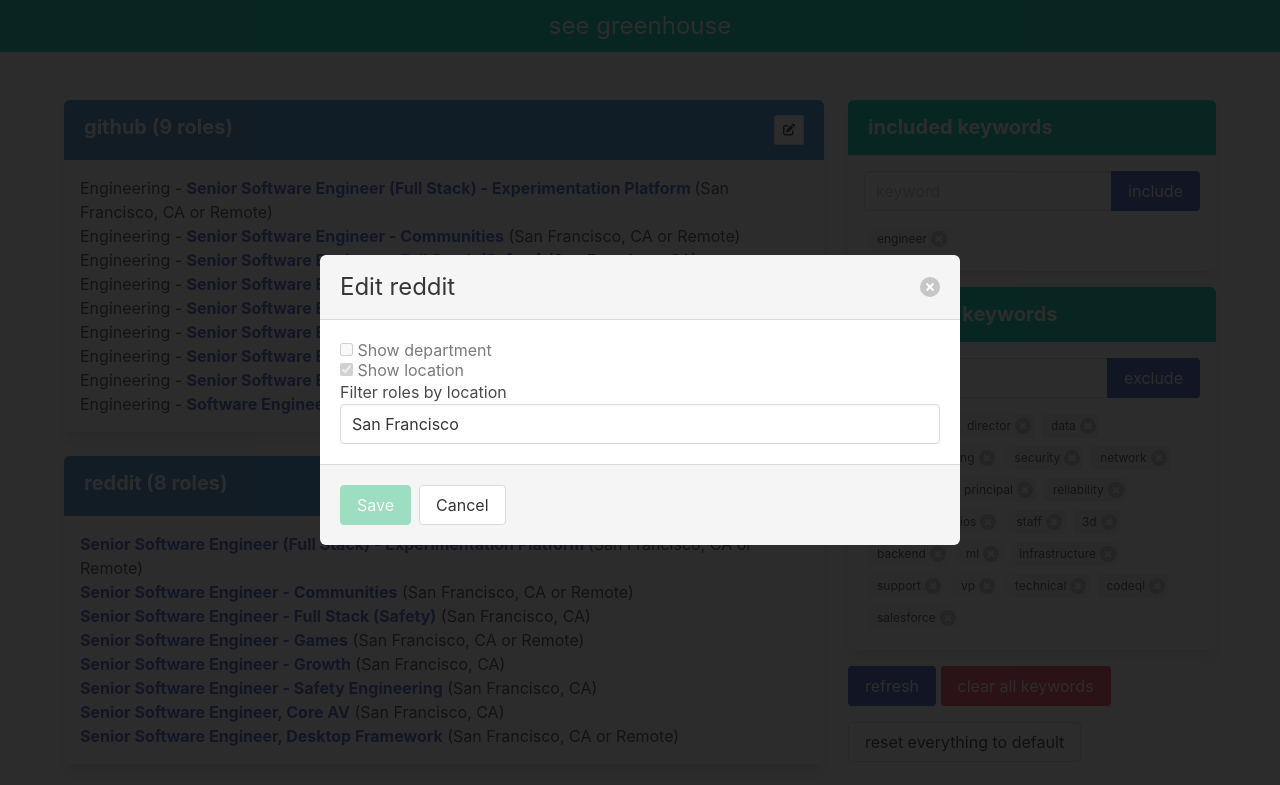
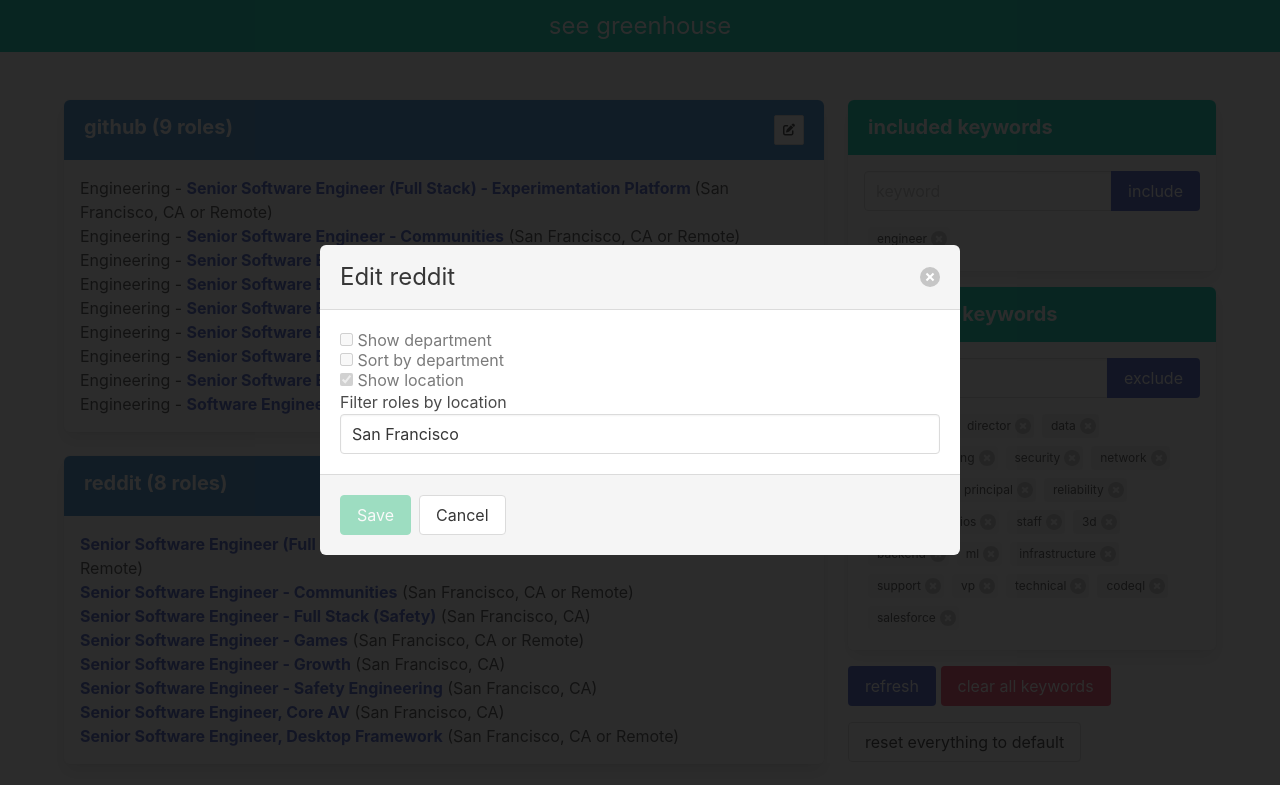
Before and after one commit to doobix/see-greenhouse, a website: page index.html in a window 1280 px wide. Both pictures are taken after a click on the button 789 px from the left and 486 px from the top of the page. Shown: the top 785 px of the page. Drawn offline with nearby package versions, Linux system fonts and the light colour scheme.

Commit message:
add sort by dept to modal

```diff
--- a/index.html
+++ b/index.html
@@ -99,6 +99,12 @@
           </div>
           <div>
             <label class="checkbox" disabled>
+              <input id="edit-company-sort-dept" type="checkbox" disabled>
+              Sort by department
+            </label>
+          </div>
+          <div>
+            <label class="checkbox" disabled>
               <input id="edit-company-show-loc" type="checkbox" disabled>
               Show location
             </label>
--- a/script.js
+++ b/script.js
@@ -262,6 +262,7 @@
     companies.forEach((company) => {
       if (company.name === name) {
         document.getElementById('edit-company-show-dept').checked = company.showDept;
+        document.getElementById('edit-company-sort-dept').checked = company.sortAfter;
         document.getElementById('edit-company-show-loc').checked = company.showLoc;
         document.getElementById('edit-company-filter-loc').value = company.filterLoc || '';
       }
```
